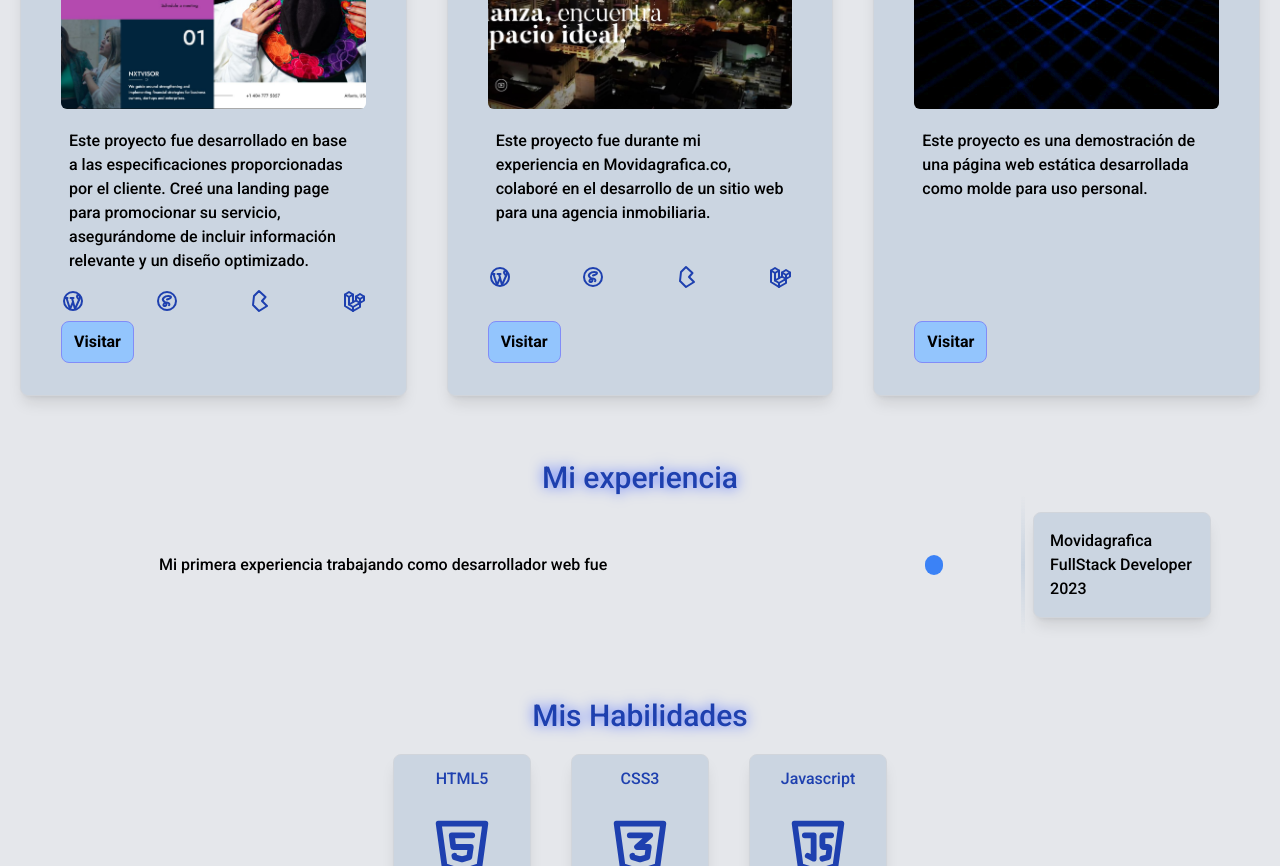
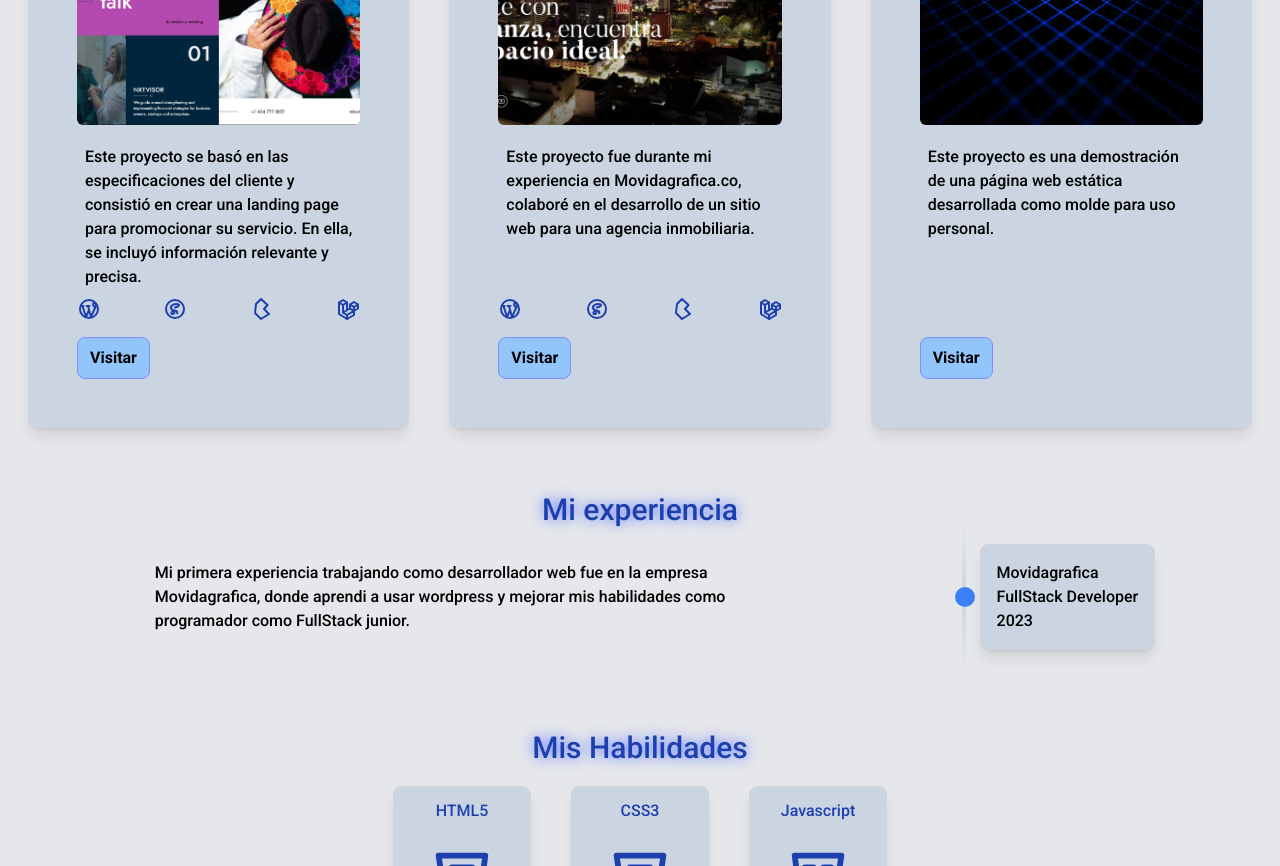
Before and after one commit to wayelias1/portafolio, a React (Vite) app: page / in a window 1280 px wide. Shown: the part 800-1666 px from the top of the page. Built offline with nearby package versions, Linux system fonts and the light colour scheme.

Commit message:
subiendo archivos, acomodando timeline, subiendo skills, acomodando diseño

```diff
--- a/src/App.jsx
+++ b/src/App.jsx
@@ -56,8 +56,8 @@ function App() {
   };
 
 var tl = gsap.timeline();
-tl.to("#timeline-art-icon", {opacity: 1, duration: 1});
-tl.to("#timeline-art-box", {opacity: 1, x: 90,duration: 1});
+tl.to("#timeline-art-icon", {opacity: 1, x:1, duration: 0.5});
+tl.to("#timeline-art-box", {opacity: 1, x: 30,duration: 0.5});
 
   return (
     <>
@@ -214,9 +214,9 @@ tl.to("#timeline-art-box", {opacity: 1, x: 90,duration: 1});
     </section>
     <section className='flex justify-center py-6 my-4 flex-col items-center' id='Proyectos'>
       <h3 className='text-blue-800 text-3xl dark:text-blue-200 brillo hover:'>Proyectos</h3>
-      <div className='mt-5 grid grid-cols-1 md:grid-cols-2 lg:grid-cols-3 md:gap-3 lg:gap-6 xl:gap-10 max-w-screen-2xl jusitify-around mx-auto px-5' >
-        <ProyectCard titulo="Katherine boean" imagen="img/Katherineboan.jpg" link=""
-          descripcion="Este proyecto fue desarrollado en base a las especificaciones proporcionadas por el cliente. Creé una landing page para promocionar su servicio, asegurándome de incluir información relevante y un diseño optimizado." >
+      <div className='mt-5 grid grid-cols-1 md:grid-cols-2 lg:grid-cols-3 gap-6 lg:gap-8 xl:gap-10 max-w-screen-2xl jusitify-around mx-auto px-7' >
+        <ProyectCard titulo="Katherine boean" imagen="img/Katherineboan.jpg" link="https://katherineboean.com"
+          descripcion="Este proyecto se basó en las especificaciones del cliente y consistió en crear una landing page para promocionar su servicio. En ella, se incluyó información relevante y precisa." >
           <IconBrandWordpress className='text-blue-800 dark:text-current' />
           <IconBrandSass className='text-blue-800 dark:text-current' />
           <IconBrandBulma className='text-blue-800 dark:text-current' />
@@ -236,14 +236,16 @@ tl.to("#timeline-art-box", {opacity: 1, x: 90,duration: 1});
     </section>
     <section id='Miexperiencia' className='flex justify-center py-6 my-4 flex-col items-center'>
       <h4 className='text-blue-800 text-3xl dark:text-blue-200 brillo'>Mi experiencia</h4>
-      <div className='w-full flex flex-col justify-around items-center relative md:flex-row'>
-        <div className='relative'>
-          <p className='text-black dark:text-white'>Mi primera experiencia trabajando como desarrollador web fue </p>
+      <div className='w-full flex flex-col justify-evenly items-center relative md:flex-row'>
+        <div className='relative w-1/2'>
+          <p className='text-black dark:text-white'>Mi primera experiencia trabajando como desarrollador web fue en la empresa
+            Movidagrafica, donde aprendi a usar wordpress y mejorar mis habilidades como programador como FullStack junior.
+          </p>
         </div>
-        <div id='timeline' className='relative py-4 before:absolute before:inset-0 before:h-full before:w-1 before:bg-gradient-to-b before:from-transparent before:via-slate-300 before:to-transparent xl:before:mx-auto xl:before:translate-x-0'>
+        <div id='timeline' className='relative py-4 before:absolute before:inset-0 before:h-full before:w-1 before:bg-gradient-to-b before:from-transparent before:via-slate-300 before:to-transparent before:mx-3'>
           <article id='timeline-art' className='is-active group relative flex w-full items-center justify-between md:w-2/4 xl:w-full xl:justify-normal xl:even:flex-row-reverse xl:even:text-right'>
-            <i id='timeline-art-icon' className='flex h-5 w-5 opacity-0 items-center justify-center rounded-full bg-blue-500'></i>
-            <div id='timeline-art-box' className='flex flex-col opacity-0 relative w-full h-full p-4 py-4 shadow-lg border bg-slate-300 border-gray-300 dark:bg-slate-900 dark:border-gray-800 dark:shadow-gray-800 dark:text-white rounded-lg backdrop-blur-lg transition hover:scale-105'>
+            <i id='timeline-art-icon' className='flex absolute h-5 w-5 opacity-0 items-center justify-center rounded-full bg-blue-500 mx-1'></i>
+            <div id='timeline-art-box' className='flex flex-col opacity-0 relative w-full h-full p-4 py-4 shadow-lg border min-w-max bg-slate-300 border-gray-300 dark:bg-slate-900 dark:border-gray-800 dark:shadow-gray-800 dark:text-white rounded-lg backdrop-blur-lg transition hover:scale-105'>
               <h5>Movidagrafica</h5>
               <p>FullStack Developer</p>
               <span>2023</span>
--- a/src/components/ProyectCard.jsx
+++ b/src/components/ProyectCard.jsx
@@ -1,12 +1,12 @@
 export function ProyectCard ({titulo, imagen, descripcion, children, link}){
     return (
-        <article className='flex flex-col relative h-full rounded-lg shadow-lg px-10 py-8  border bg-slate-300 border-gray-300 dark:bg-slate-900 dark:border-gray-800 dark:shadow-gray-800 dark:text-white transition hover:scale-105'>
+        <article className='flex flex-col relative h-full rounded-lg shadow-lg px-12 py-12 border bg-slate-300 border-gray-300 dark:bg-slate-900 dark:border-gray-800 dark:shadow-gray-800 dark:text-white transition hover:scale-105'>
           <h4 className='text-xl dark:text-blue-300 text-blue-800'>{titulo}</h4>
           <div className='py-3 max-h-96'>
             <img className='rounded-md h-56 w-full object-cover' src={imagen}/>
           </div>
           <div className="flex flex-col h-full justify-between">
-            <p className='p-2'>{descripcion}</p>
+            <p className='p-2 h-3/5'>{descripcion}</p>
             <div className='flex justify-between py-2 text-blue-300'>
               {children}
             </div>
```
